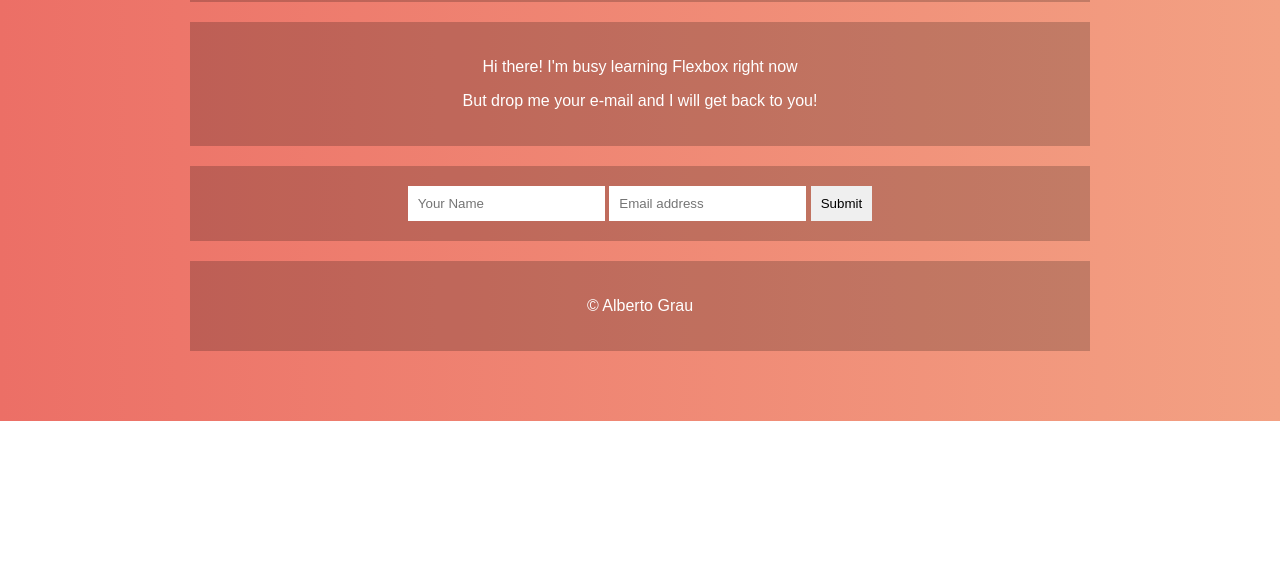
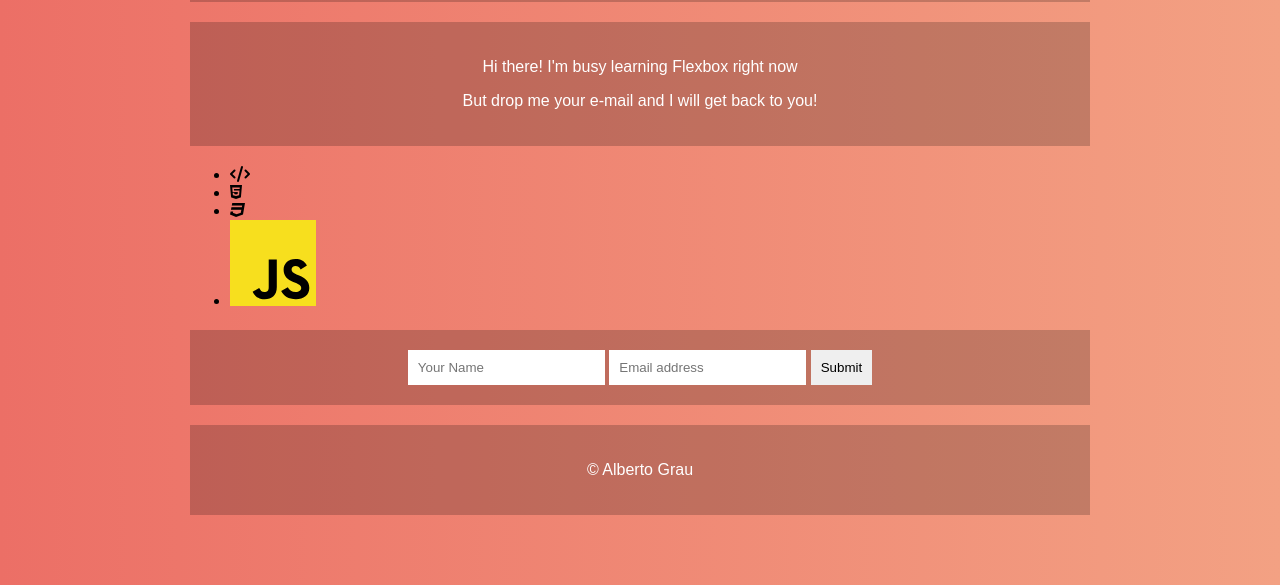
Before and after one commit to Albertico88/flexbox, a website: page Main/index.html in a window 1280 px wide. Shown: the part 806-1391 px from the top of the page. Before the commit the page ends 1227 px from the top, so only its background shows below. Drawn offline with nearby package versions, Linux system fonts and the light colour scheme.

Commit message:
included some assets

```diff
--- a/Main/index.html
+++ b/Main/index.html
@@ -42,13 +42,33 @@
 <!-- End of Nav Bar -->
 
     <section class="hero">
-      <img src="https://unsplash.it/1000/600?image=961">
+      <img src="https://unsplash.it/1000/600?image=961" class="hero">
     </section>
 
     <section class="details">
       <p>Hi there! I'm busy learning Flexbox right now</p>
       <p>But drop me your e-mail and I will get back to you!</p>
     </section>
+
+
+    <nav class="skills-list">
+      <ul>
+        <li>
+          <i class="fa fa-code" aria-hidden="true"></i>
+        </li>
+        <li class="html">
+          <i class="fa fa-html5" aria-hidden="true"></i>
+        </li>
+        <li class="css">
+          <i class="fa fa-css3" aria-hidden="true"></i>
+        </li>
+        <li>
+          <img src="images/javascript.svg" class="javascript">
+        </li>
+      </ul>
+
+    </nav>
+
 
     <section class="signup">
       <form class="signup" action="">
--- a/Main/style.css
+++ b/Main/style.css
@@ -41,8 +41,12 @@ a:hover {
   padding: 50px;
 }
 
-img {
+img, .hero {
   width: 100%;
+}
+
+img, .javascript {
+  width: 10%;
 }
 
 .wrapper {
```
Also changed, not shown: build/style.css, main/images/angular-icon-1.svg (added), main/images/css3.svg (added), main/images/html5.svg (added), main/images/javascript.svg (added), main/images/jquery.svg (added).
